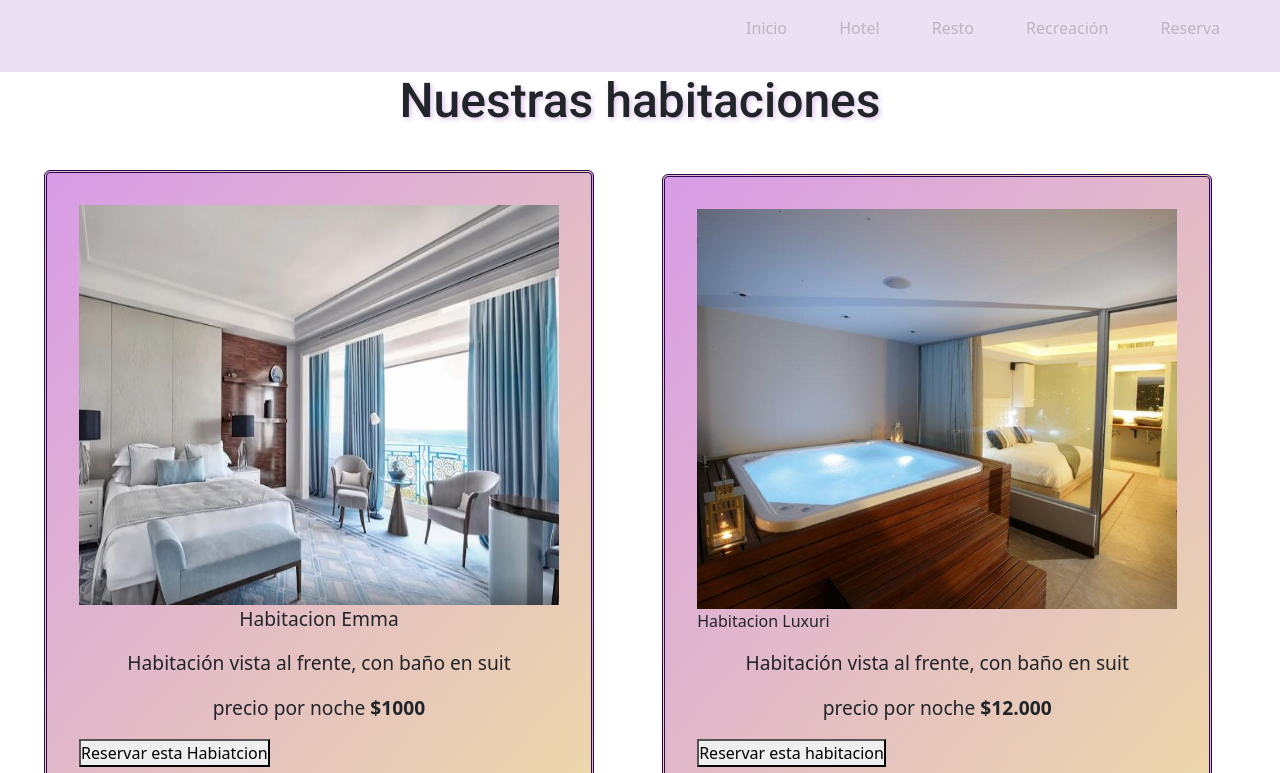
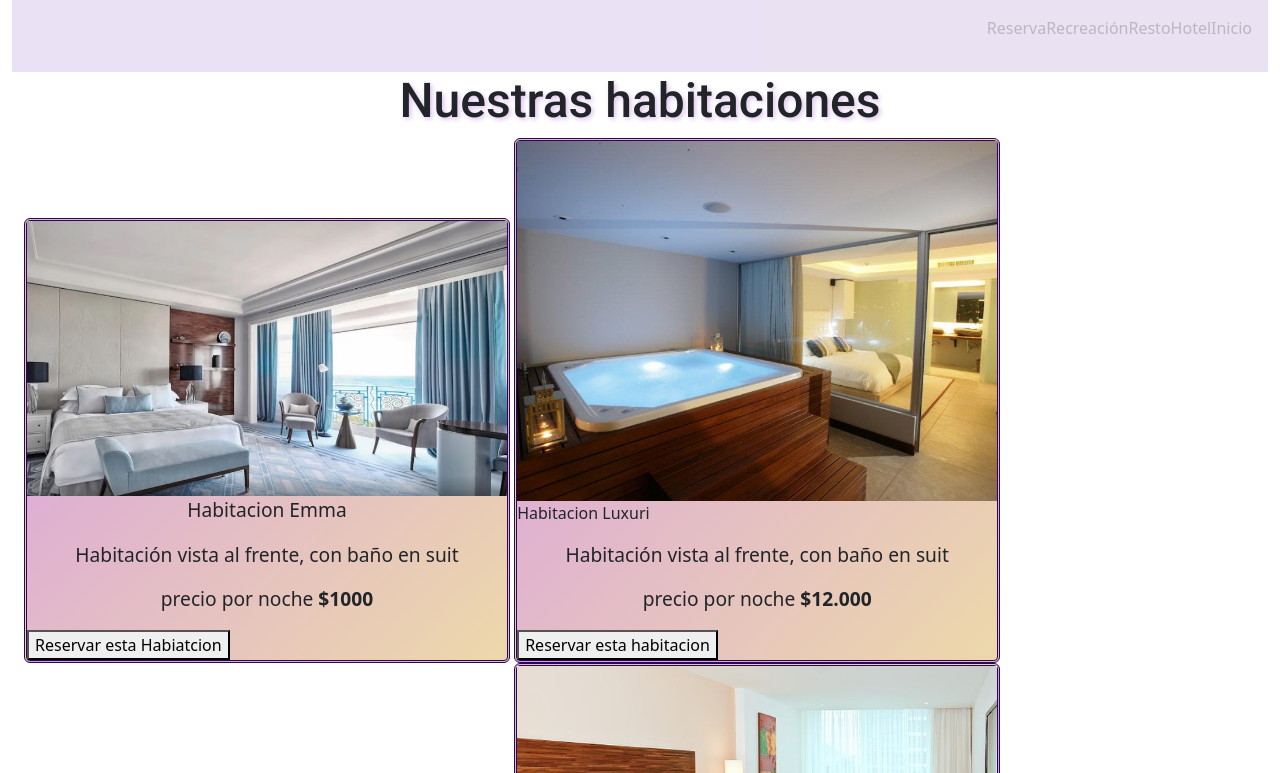
Before and after one commit to Marcela-Suarez/segunda-preentrega, a plain HTML site: page pages/hotel.html in a window 1280 px wide. Shown: the top 773 px of the page. Drawn offline with nearby package versions, Linux system fonts and the light colour scheme.

Commit message:
solucion problemas con bootstrap

```diff
--- a/css/styles.css
+++ b/css/styles.css
@@ -1,8 +1,3 @@
-*{
-    padding: 0%;
-    margin: 0%;
-}
-
 .body{
     font-family: 'Roboto', sans-serif;
     position: relative;
@@ -26,35 +21,29 @@
 header {
     font-size: 100%;
     text-decoration: none;
-    text-align:end;
     background-color: rgb(188, 157, 218);
     opacity: 0.3;
     padding: 1rem;
     grid-area:header;
+    display: flex;
+    flex-direction: row-reverse;
+    align-content: space-around;
+
 }
 
 main{
     grid-area: main;
 }
 
-footer {
-    background-color: rgb(188, 157, 218);
-    opacity: 0.3;
-    width:100%;
-    padding: 0.5rem;
-    text-align: center;
-    grid-area: footer;
-    position: absolute;
-}
-
 /*index*/
-nav ul li {
-    display: inline;
-    margin-right: 3rem;
-}
 
 ul {
     list-style-type: none;
+    display: flex;
+    flex-direction: row-reverse;
+    align-content: space-around 1rem;
+
+
 }
 
 li {
@@ -69,10 +58,22 @@ li:hover{
 a {
     text-decoration: none;
     color: rgb(36, 18, 50);
+
 }
 
 .logo {
     text-align: left;
+}
+
+footer {
+    background-color: rgb(188, 157, 218);
+    opacity: 0.3;
+    width:100%;
+    padding: 0.5rem;
+    text-align: center;
+    grid-area: footer;
+    position: absolute;
+
 }
 
 h1 {
@@ -87,9 +88,10 @@ h2 {
 }
 
 .imagen_principal {
-    text-align: center;
-    max-width: 100%;
     grid-area: imagen;
+    display: flex;
+    flex-wrap: wrap;
+    justify-content: center;
 }
 
 .historia {
@@ -104,13 +106,21 @@ article {
     margin-bottom: 1rem;
 }
 
+img {
+    max-width: 100%;
+}
+
 /*habitaciones*/
+.caja-habitaciones {
+    display: flex;
+    flex-wrap: wrap;
+}
+
 .card {
     border: double 0.2rem rgb(42, 8, 84);
-    padding: 2rem;
     display: inline-block;
-    margin: 2rem;
     background-image: linear-gradient(to bottom right, rgb(216, 156, 231), rgb(237, 216, 170));
+
 }
 
 .card__texto {
@@ -130,7 +140,6 @@ article {
 .habitacion__img {
     max-width: 100%;
     width: 30rem;
-    height: 25rem;
 }
 
 .video {
@@ -142,7 +151,7 @@ article {
 .contenedor {
     position: relative;
     display: grid;
-    grid-template-columns: 1fr 1fr;
+    grid-template-columns: 1fr 1fr 1fr;
     grid-template-rows: 3rem auto 3rem;
     grid-template-areas:
     "header header"
--- a/pages/hotel.html
+++ b/pages/hotel.html
@@ -13,7 +13,8 @@
     <title>Hotel</title>
 </head>
 <body>
-    <header class="container-fluid">
+    <div class="container-fluid">
+    <header>
         <nav>
             <ul>
                 <li><a href="../index.html">Inicio</a></li>
@@ -24,7 +25,8 @@
             </ul>
         </nav>
     </header>
-    <section class="container-fluid">
+    <div class="caja-habitaciones container-fluid .col-12 .col-md-6 .col-lg-3">
+    <section>
         <h1>Nuestras habitaciones</h1>
         <div class="card">
             <img src="../img/habitacion 10.jpg" alt="habitacion1" class="habitacion__img">
@@ -85,6 +87,7 @@
             <button class="boton">Reservar esta habitación</button>
         </div>
     </section>
+    </div>
 
     <section class="video">
         <p>En recorrdio por las mismas:</p>
```
Also changed, not shown: index.html (+2 -2 lines), pages/resto.html (+4 -4 lines).
